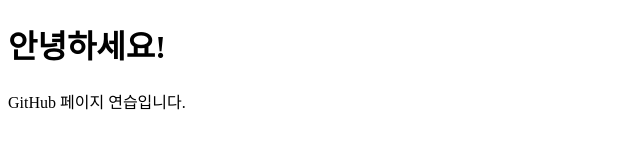
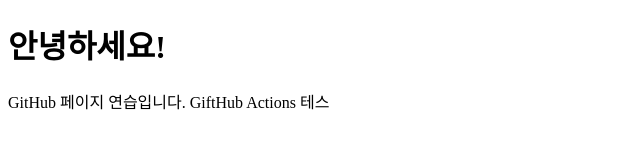
Before and after one commit to alsdud154/alsdud154.github.io, a plain HTML site: page index.html in a window 1280 px wide. Shown: the whole page, without its empty margins (0-640 px from the left). Drawn offline with Linux system fonts and the light colour scheme.

Commit message:
Github Actions test

```diff
--- a/index.html
+++ b/index.html
@@ -9,5 +9,6 @@
     <h1>안녕하세요!</h1>
 
     GitHub 페이지 연습입니다.
+    GiftHub Actions 테스
 </body>
 </html>
```
